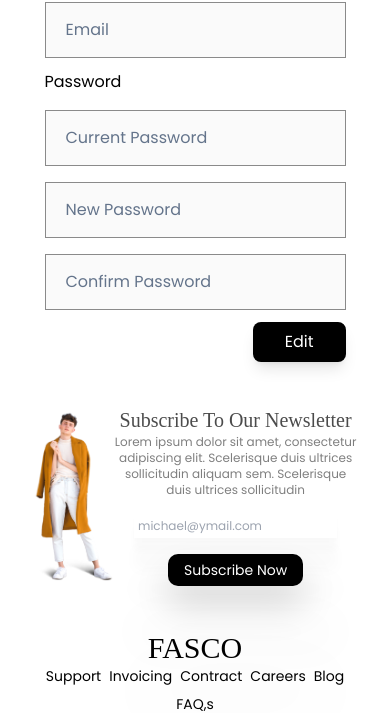
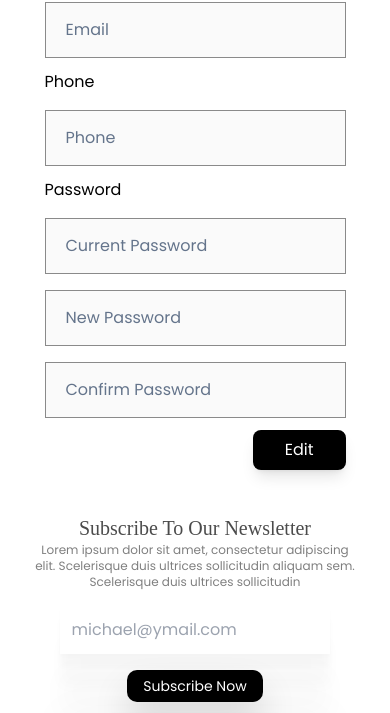
Before and after one commit to lychik1996/portfolioStore, a Next.js app: page /user/1/ in a window 390 px wide. Shown: the part 421-1134 px from the top of the page. Built offline with nearby package versions, Linux system fonts and the light colour scheme; no server answers; a web font is replaced by a local one.

Commit message:
fix subscribe and add phone input in profile

```diff
--- a/app/(main)/_components/subscribe/Subscribe.tsx
+++ b/app/(main)/_components/subscribe/Subscribe.tsx
@@ -26,7 +26,7 @@ export default function Subscribe() {
 };
   return (
     <div className="flex flex-row items-center w-5/6 xl:w-7/12 pt-8 md:pt-16 justify-center">
-        <div>
+        <div className='hidden md:block'>
         <Image src="/home/subscribe/1.png" className='' width={200} height={100} alt="" />
         </div>
 
@@ -39,7 +39,7 @@ export default function Subscribe() {
         </p>
         <form onSubmit={handeleSubscribe} className='flex flex-col items-center w-5/6 gap-4 sm:gap-7 mt-4' >
             <input type="email"  value={email} onChange={(e)=>setEmail(e.target.value)} disabled={isLoading} className={clsx(
-              ' outline-none text-xs md:text-base w-full sm:w-5/6 md:w-full  rounded-none py-1 pl-1 sm:py-3 sm:pl-3',
+              ' outline-none text-base w-full sm:w-5/6 md:w-full  rounded-none py-3 pl-3',
               isLoading?'opacity-50':'opacity-100'
             )} placeholder='michael@ymail.com' style={{boxShadow:'0px 3.02px 3.15px 0px rgba(0, 0, 0, 0.01),0px 13.28px 6.52px 0px rgba(0, 0, 0, 0.02),0px 32.6px 13px 0px rgba(0, 0, 0, 0.02),0px 62.79px 25.48px 0px rgba(0, 0, 0, 0.02),0px 105.65px 46.85px 0px rgba(0, 0, 0, 0.03),0px 163px 80px 0px rgba(0, 0, 0, 0.04)'}}/>
             <button className={clsx(
--- a/app/(main)/user/[userId]/(profile)/page.tsx
+++ b/app/(main)/user/[userId]/(profile)/page.tsx
@@ -14,6 +14,7 @@ interface FormData {
   lastName?: string;
   password?: string;
   confirmPassword?: string;
+  telephone?:string;
 }
 export default function Profile() {
   const user = useUser();
@@ -28,6 +29,7 @@ export default function Profile() {
       lastName: '',
       password: '',
       confirmPassword: '',
+      telephone:'',
     },
   });
   const [initialValues, setInitialValues] = useState<FormData | null>(null);
@@ -43,11 +45,13 @@ export default function Profile() {
         .catch(() => toast.error('Something went wrong'));
     }
   }, [debouncedValue, user?.email]);
+
   useEffect(() => {
     if (user) {
       const initialValues: FormData = {
         name: user.name || '',
         lastName: user.lastName || '',
+        telephone:user.telephone || '',
         password: '',
         confirmPassword: '',
       };
@@ -67,6 +71,7 @@ export default function Profile() {
           email: user.email,
           name: data.name,
           lastName: data.lastName || '',
+          telephone:data.telephone || '',
           ...(data.password && { password: data.password }),
         });
 
@@ -77,6 +82,7 @@ export default function Profile() {
         reset({
           name: data.name,
           lastName: data.lastName || '',
+          telephone:data.telephone || '',
           password: '',
           confirmPassword: '',
         });
@@ -151,6 +157,22 @@ export default function Profile() {
             placeholder="Email"
           />
         </label>
+        <label className="flex flex-col gap-4">
+          Phone
+          <input
+            type="text"
+            className={clsx(
+              'input_info_user placeholder:text-slate-500',
+              edit
+                ? 'text-black'
+                : 'text-slate-500 select-none pointer-events-none',
+                loading && 'text-slate-500 select-none pointer-events-none',
+            )}
+            {...register('telephone', { value: user?.telephone || '' })}
+            disabled={!edit || loading}
+            placeholder="Phone"
+          />
+        </label>
         <div className="flex flex-col gap-4">
           Password
           <input
--- a/app/(main)/user/[userId]/_components/ButtonForm.tsx
+++ b/app/(main)/user/[userId]/_components/ButtonForm.tsx
@@ -26,7 +26,10 @@ export default function ButtonForm({edit,handleCancelEdit,handleEditClick,loadin
           >
             <button
               type="button"
-              className="px-2 md:px-6 py-2 bg-slate-600 text-white rounded-lg shadow-lg hover:scale-110 transition-all duration-200 ease-in-out"
+              className={clsx(
+                "px-2 md:px-6 py-2 bg-slate-600 text-white rounded-lg shadow-lg hover:scale-110 transition-all duration-200 ease-in-out",
+                loading && 'bg-slate-300 cursor-default'
+              )}
               onClick={handleCancelEdit}
               disabled={loading}
             >
--- a/app/api/user/editUser/route.ts
+++ b/app/api/user/editUser/route.ts
@@ -2,7 +2,7 @@
 import { prisma } from "@/lib/prisma";
 
 export const PATCH = async(req:Request)=>{
-    const {email,name,lastName,password} = await req.json();
+    const {email,name,lastName,password, telephone} = await req.json();
     try{
         if(!email){
             return new Response(JSON.stringify({ message: "Email parameter is missing" }), { status: 400 });
@@ -12,6 +12,7 @@ export const PATCH = async(req:Request)=>{
             data:{
                 name,
                 lastName: lastName || '',
+                telephone:telephone || '',
                 ...(password && { password })
             }
         })
```
